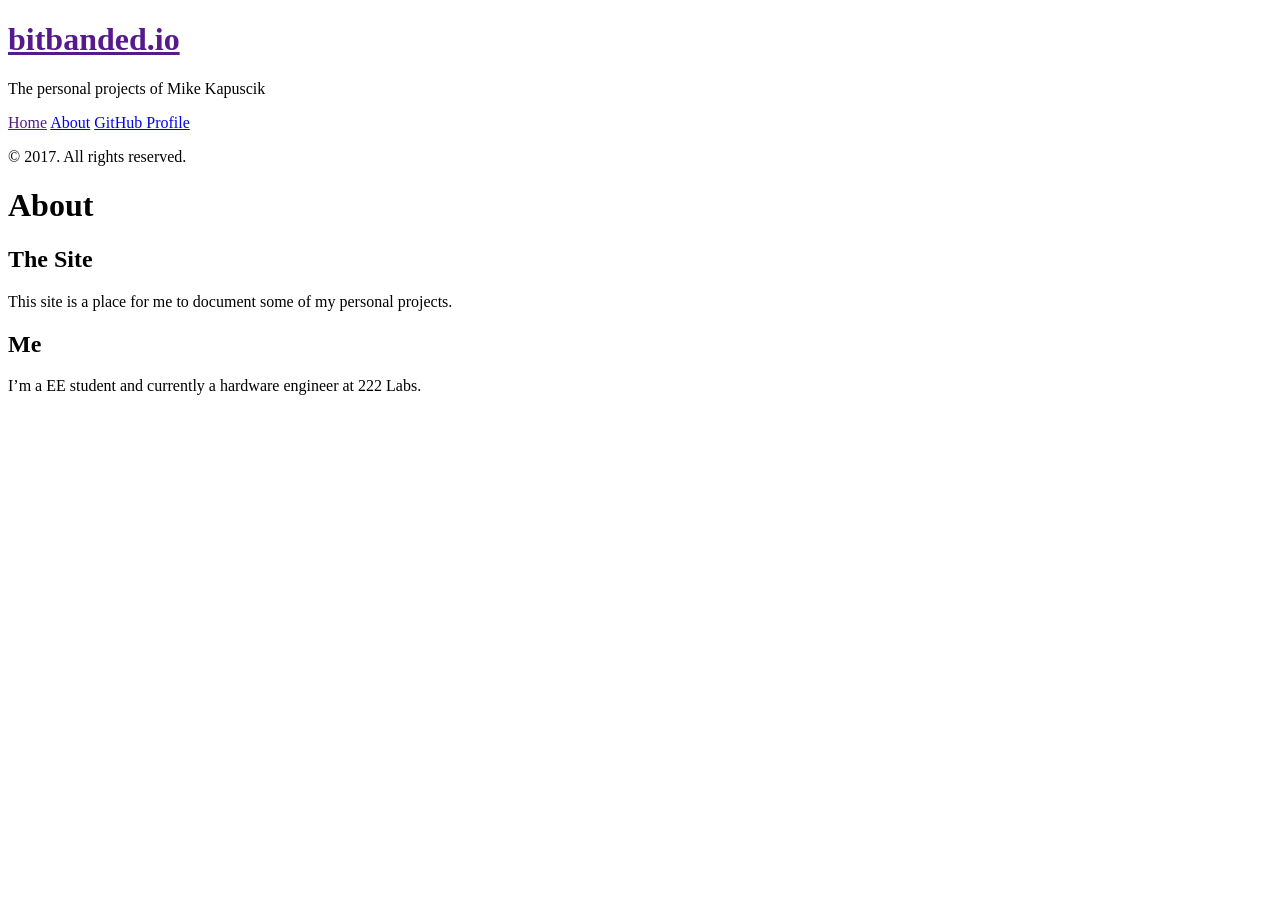
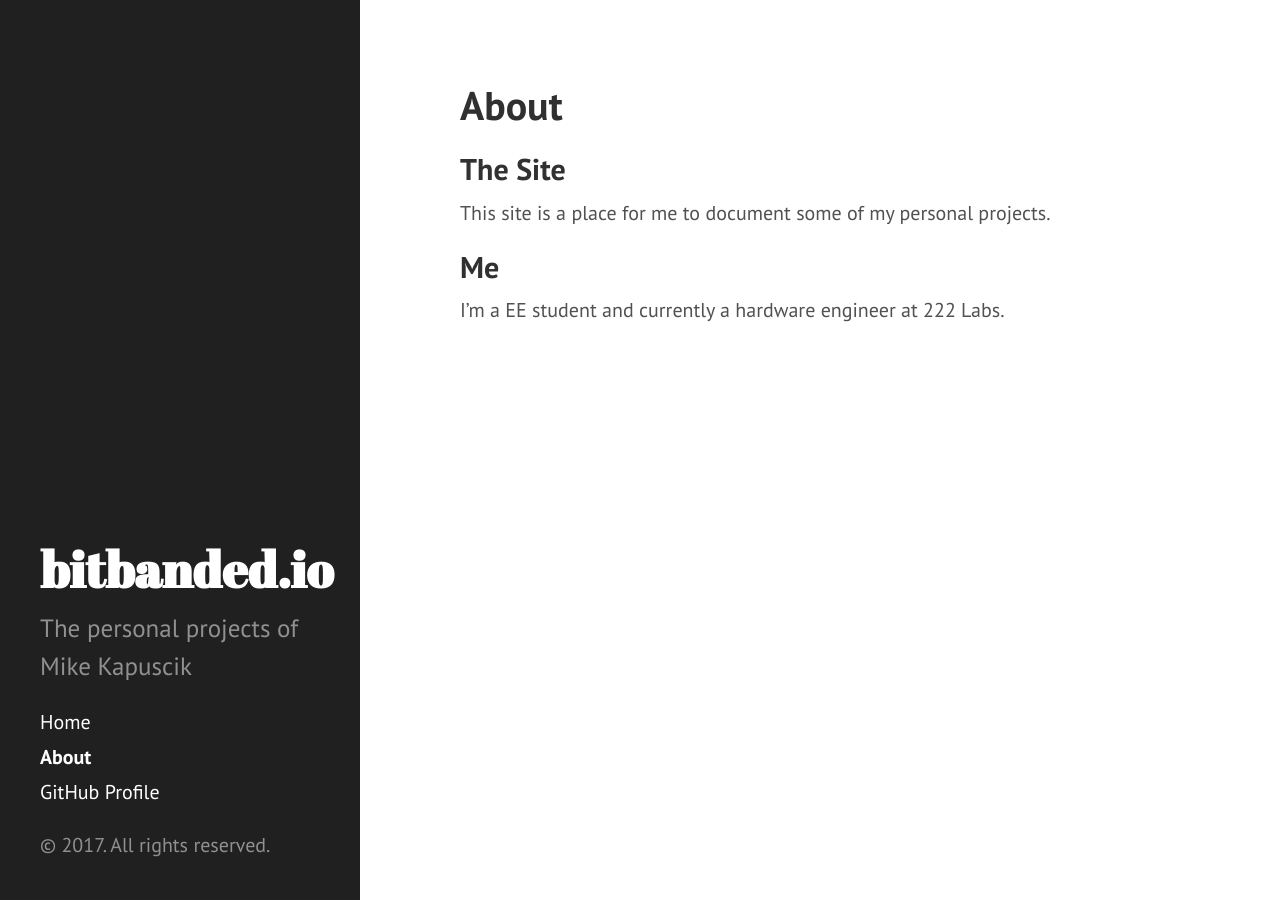
Before and after one commit to mkapuscik/mkapuscik.github.io, a Jekyll site: the page built from about.md, in a window 1280 px wide. Built offline with Jekyll 4.4.1, drawn with Linux system fonts in a browser that asks for light colours.

Commit message:
changed css path

```diff
--- a/_includes/head.html
+++ b/_includes/head.html
@@ -15,14 +15,14 @@
   </title>
 
   <!-- CSS -->
-  <link rel="stylesheet" href="{{ site.baseurl }}public/css/poole.css">
-  <link rel="stylesheet" href="{{ site.baseurl }}public/css/syntax.css">
-  <link rel="stylesheet" href="{{ site.baseurl }}public/css/hyde.css">
+  <link rel="stylesheet" href="{{ site.url }}/public/css/poole.css">
+  <link rel="stylesheet" href="{{ site.url }}/public/css/syntax.css">
+  <link rel="stylesheet" href="{{ site.url }}/public/css/hyde.css">
   <link rel="stylesheet" href="http://fonts.googleapis.com/css?family=PT+Sans:400,400italic,700|Abril+Fatface">
 
   <!-- Icons -->
-  <link rel="apple-touch-icon-precomposed" sizes="144x144" href="{{ site.baseurl }}public/apple-touch-icon-144-precomposed.png">
-                                 <link rel="shortcut icon" href="{{ site.baseurl }}public/favicon.ico">
+  <link rel="apple-touch-icon-precomposed" sizes="144x144" href="{{ site.url }}/public/apple-touch-icon-144-precomposed.png">
+                                 <link rel="shortcut icon" href="{{ site.url }}/public/favicon.ico">
 
   <!-- RSS -->
   <link rel="alternate" type="application/rss+xml" title="RSS" href="/atom.xml">
```
